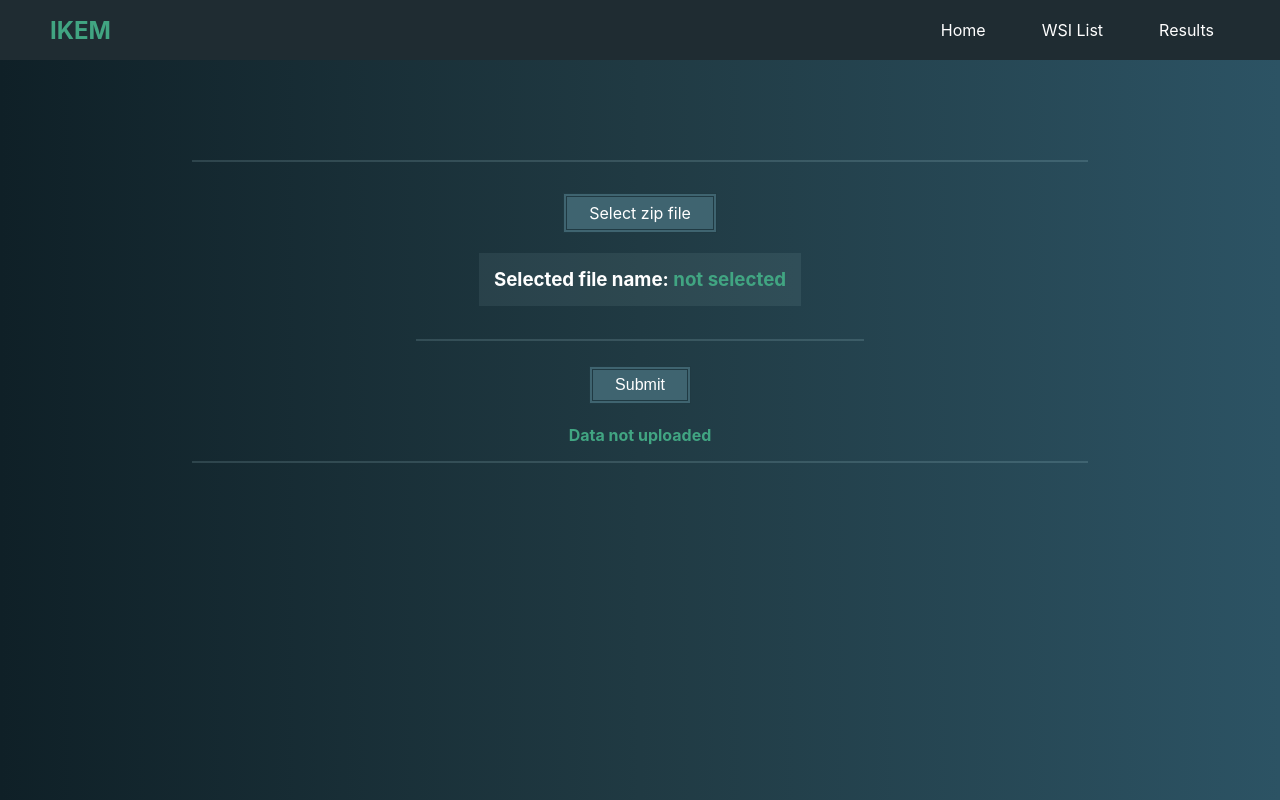
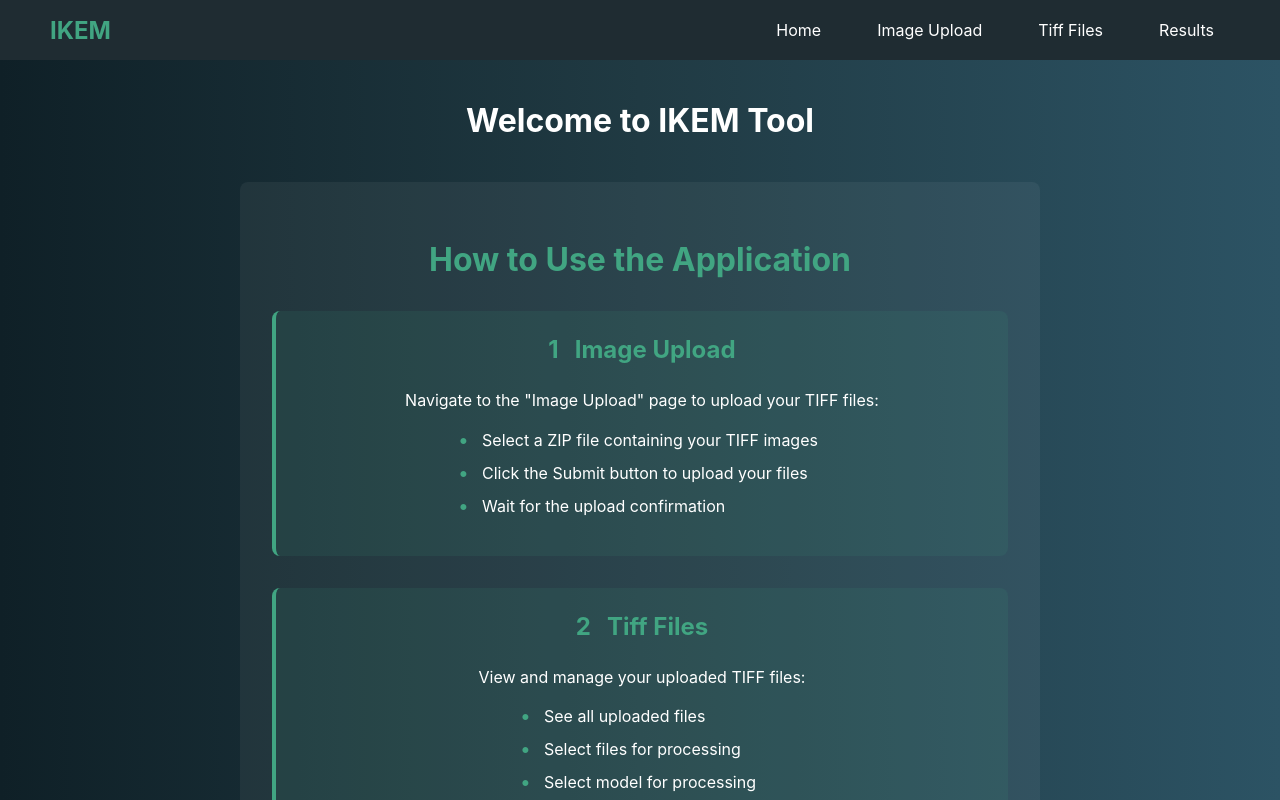
Before and after one commit to 0Kozlik0/ICEM.App.FE, a React (Create React App) app: page / in a window 1280 px wide. Shown: the top 800 px of the page. Built offline with nearby package versions, Linux system fonts and the light colour scheme.

Commit message:
feat: added home page, model select

```diff
--- a/src/application/Application/DataHandlerService.ts
+++ b/src/application/Application/DataHandlerService.ts
@@ -105,7 +105,7 @@ export class DataHandlerService extends DataPreparationService{
         }
     }
 
-    public async predictStructure(selectedIds: string[]): Promise<PredictionResponse> {
+    public async predictStructureVPP2024(selectedIds: string[]): Promise<PredictionResponse> {
         try {
             const integerIds = selectedIds.map(id => parseInt(id.replace(/\D/g, '')));
             const response = await fetch(`${process.env.REACT_APP_FAST_API_HOST}/ikem_api/predict_structure`, {
--- a/src/components/App.tsx
+++ b/src/components/App.tsx
@@ -2,6 +2,7 @@ import { BrowserRouter as Router, Routes, Route } from 'react-router-dom';
 import './App.css';
 import Navbar from './layout/Navbar';
 import Home from '../pages/Home';
+import ImageUpload from '../pages/ImageUpload';
 import TiffList from '../pages/TiffList';
 import GeoJSONList from '../pages/GeoJSONList';
 
@@ -12,6 +13,7 @@ const App = () => {
         <Navbar />
         <Routes>
           <Route path="/" element={<Home />} />
+          <Route path="/image-upload" element={<ImageUpload />} />
           <Route path="/tiff-list" element={<TiffList />} />
           <Route path="/geojson-list" element={<GeoJSONList />} />
         </Routes>
--- a/src/components/layout/Navbar.tsx
+++ b/src/components/layout/Navbar.tsx
@@ -13,7 +13,10 @@ function Navbar() {
                         <Link to="/" className="nav-link">Home</Link>
                     </li>
                     <li className="nav-item">
-                        <Link to="/tiff-list" className="nav-link">WSI List</Link>
+                        <Link to="/image-upload" className="nav-link">Image Upload</Link>
+                    </li>
+                    <li className="nav-item">
+                        <Link to="/tiff-list" className="nav-link">Tiff Files</Link>
                     </li>
                     <li className="nav-item">
                         <Link to="/geojson-list" className="nav-link">Results</Link>
--- a/src/pages/Home.tsx
+++ b/src/pages/Home.tsx
@@ -1,17 +1,45 @@
 import LoadData from '../components/common/LoadData';
-import LogData from '../components/common/LogData';
+import '../styles/Home.css';
 
 function Home() {
     return (
-        <div>
-            <div className='App-headerBg'>
-                <h1 className='App-header'>IKEM - tool</h1>
+        <div className="page-container">
+            <h1>Welcome to IKEM Tool</h1>
+            <div className="tutorial-content">
+                <section>
+                    <h2>How to Use the Application</h2>
+                    <ol>
+                        <li>
+                            <h3>Image Upload</h3>
+                            <p>Navigate to the "Image Upload" page to upload your TIFF files:</p>
+                            <ul>
+                                <li>Select a ZIP file containing your TIFF images</li>
+                                <li>Click the Submit button to upload your files</li>
+                                <li>Wait for the upload confirmation</li>
+                            </ul>
+                        </li>
+                        <li>
+                            <h3>Tiff Files</h3>
+                            <p>View and manage your uploaded TIFF files:</p>
+                            <ul>
+                                <li>See all uploaded files</li>
+                                <li>Select files for processing</li>
+                                <li>Select model for processing</li>
+                                <li>Monitor processing status</li>
+                            </ul>
+                        </li>
+                        <li>
+                            <h3>Results</h3>
+                            <p>Access your processed results:</p>
+                            <ul>
+                                <li>View all processed GeoJSON files</li>
+                                <li>Download results</li>
+                                <li>Search and sort through your results</li>
+                            </ul>
+                        </li>
+                    </ol>
+                </section>
             </div>
-            <hr className='App-hr'/>
-            <LoadData />
-            <hr className='App-hr App-hrLog'/>
-            {/* <LogData /> */}
-            {/* <button className='App-ShowReportButton'>Show Report</button> */}
         </div>
     );
 }
--- /dev/null
+++ b/src/pages/ImageUpload.tsx
@@ -0,0 +1,19 @@
+import LoadData from '../components/common/LoadData';
+import LogData from '../components/common/LogData';
+
+function ImageUpload() {
+    return (
+        <div>
+            <div className='App-headerBg'>
+                <h1 className='App-header'>IKEM - Image Upload</h1>
+            </div>
+            <hr className='App-hr'/>
+            <LoadData />
+            <hr className='App-hr App-hrLog'/>
+            {/* <LogData /> */}
+            {/* <button className='App-ShowReportButton'>Show Report</button> */}
+        </div>
+    );
+}
+
+export default ImageUpload;
--- /dev/null
+++ b/src/styles/Home.css
@@ -0,0 +1,92 @@
+.tutorial-content {
+    max-width: 800px;
+    margin: 0 auto;
+    padding: 20px;
+    color: white;
+}
+
+.tutorial-content h1 {
+    color: #41a582;
+    font-size: 2.5rem;
+    margin-bottom: 2rem;
+    text-align: center;
+}
+
+.tutorial-content h2 {
+    color: #41a582;
+    font-size: 2rem;
+    margin-bottom: 2rem;
+    text-align: center;
+}
+
+.tutorial-content section {
+    background-color: rgba(255, 255, 255, 0.05);
+    border-radius: 8px;
+    padding: 2rem;
+}
+
+.tutorial-content ol {
+    list-style: none;
+    counter-reset: tutorial-counter;
+    padding: 0;
+}
+
+.tutorial-content ol > li {
+    counter-increment: tutorial-counter;
+    margin-bottom: 2rem;
+    padding: 1.5rem;
+    background-color: rgba(65, 165, 130, 0.1);
+    border-radius: 8px;
+    border-left: 4px solid #41a582;
+    text-align: center;
+}
+
+.tutorial-content ol > li::before {
+    content: counter(tutorial-counter);
+    color: #41a582;
+    font-weight: bold;
+    font-size: 1.5rem;
+    margin-right: 1rem;
+}
+
+.tutorial-content h3 {
+    color: #41a582;
+    font-size: 1.5rem;
+    margin: 0 0 1rem 0;
+    display: inline-block;
+}
+
+.tutorial-content p {
+    margin: 0.5rem auto;
+    line-height: 1.6;
+    text-align: center;
+}
+
+.tutorial-content ul {
+    list-style: none;
+    padding-left: 0;
+    margin: 1rem auto;
+    width: fit-content;
+}
+
+.tutorial-content ul li {
+    margin: 0.8rem 0;
+    position: relative;
+    padding-left: 1rem;
+    text-align: left;
+}
+
+.tutorial-content ul li::before {
+    content: "•";
+    color: #41a582;
+    font-size: 1.2rem;
+    position: absolute;
+    left: -0.5rem;
+    top: 50%;
+    transform: translateY(-50%);
+}
+
+.tutorial-content ul li:hover {
+    color: #41a582;
+    transition: color 0.3s ease;
+}
--- a/src/styles/Table.css
+++ b/src/styles/Table.css
@@ -117,3 +117,62 @@ input[type="checkbox"] {
 .table-results-first-column {
     width: 20% !important;
 }
+
+.process-controls {
+    display: flex;
+    gap: 10px;
+    align-items: center;
+}
+
+.model-select {
+    padding: 8px;
+    border: 1px solid #ddd;
+    border-radius: 4px;
+    background-color: white;
+    color: #333;
+    font-size: 14px;
+}
+
+.model-select:focus {
+    outline: none;
+    border-color: #41a582;
+    box-shadow: 0 0 0 2px rgba(65, 165, 130, 0.2);
+}
+
+.model-select-container {
+    position: relative;
+    display: inline-block;
+}
+
+.model-info-tooltip {
+    visibility: hidden;
+    position: absolute;
+    z-index: 1;
+    bottom: 125%;
+    left: 50%;
+    transform: translateX(-50%);
+    padding: 8px;
+    background-color: #203A43;
+    color: white;
+    border-radius: 4px;
+    width: 200px;
+    text-align: center;
+    font-size: 12px;
+    white-space: normal;
+    box-shadow: 0 2px 4px rgba(0,0,0,0.2);
+}
+
+.model-select-container:hover .model-info-tooltip {
+    visibility: visible;
+}
+
+.model-info-tooltip::after {
+    content: "";
+    position: absolute;
+    top: 100%;
+    left: 50%;
+    margin-left: -5px;
+    border-width: 5px;
+    border-style: solid;
+    border-color: #203A43 transparent transparent transparent;
+}
```
Also changed, not shown: src/pages/TiffList.tsx (+45 -4 lines).
